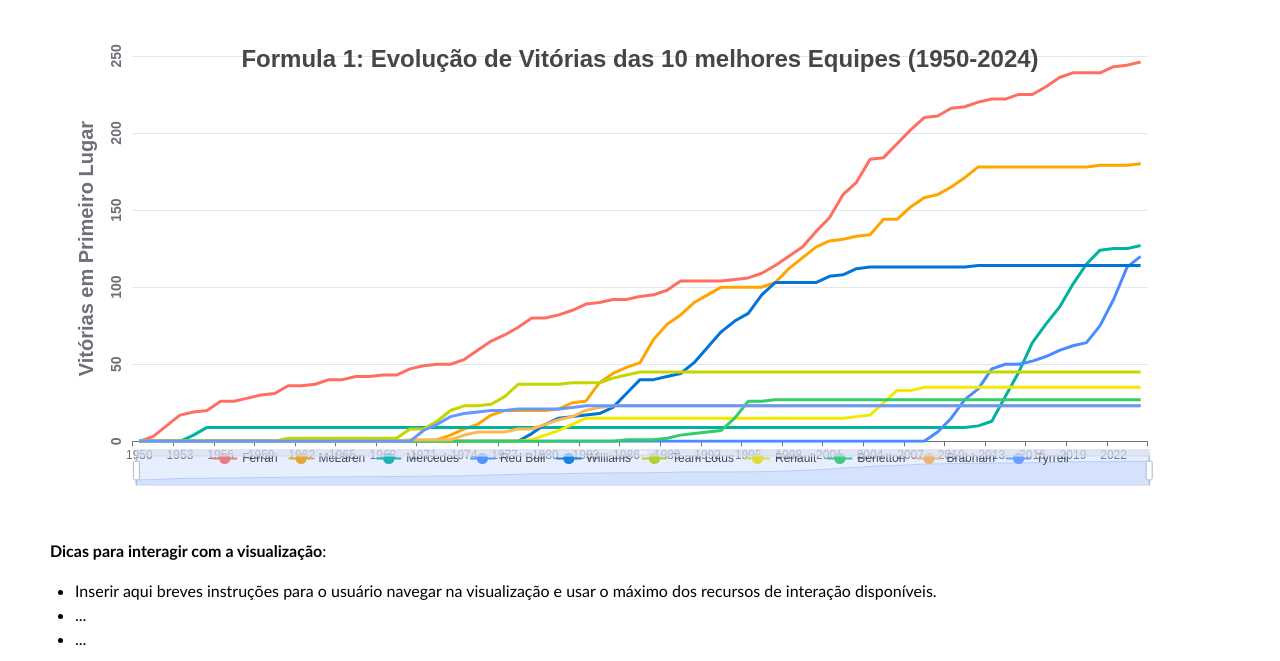
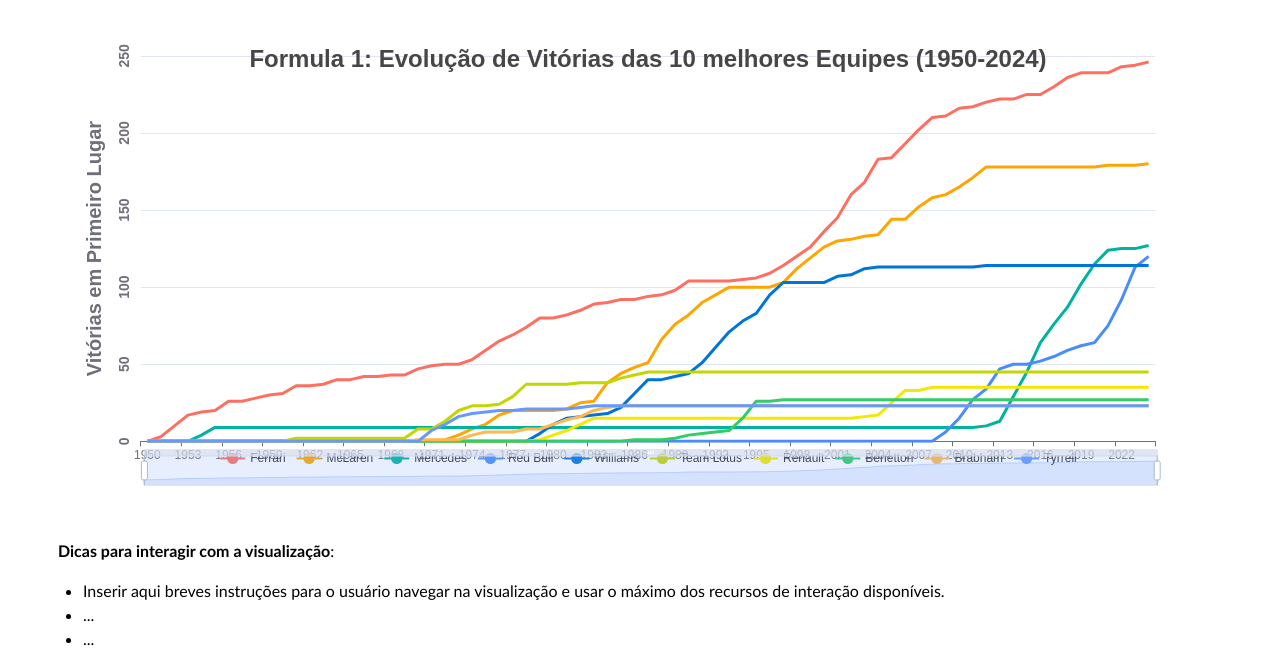
Before and after one commit to PauloHFS/lab6-visualizacao-dados-ufcg, a plain HTML site: page Lab6-GrupoB-VisualizacaoFinal.html in a window 1280 px wide. Shown: the part 326-987 px from the top of the page. Drawn offline with nearby package versions, Linux system fonts and the light colour scheme.

Commit message:
update and test

```diff
--- a/Lab6-GrupoB-VisualizacaoFinal.html
+++ b/Lab6-GrupoB-VisualizacaoFinal.html
@@ -19,6 +19,9 @@
       td,
       td * {
         max-height: 30px !important;
+      }
+      body {
+        padding: 0 8px;
       }
     </style>
   </head>
```
Also changed, not shown: 1 other file.
